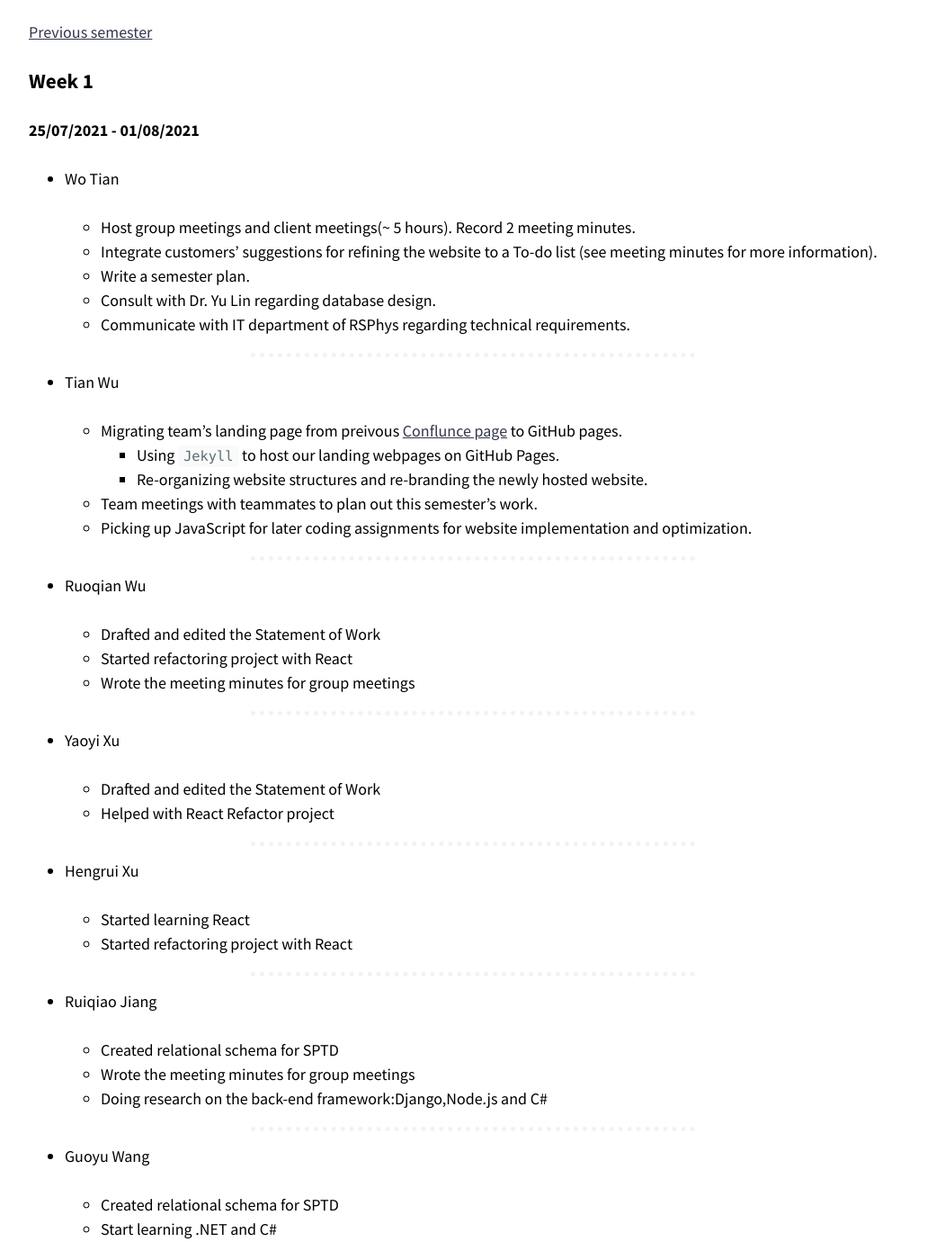
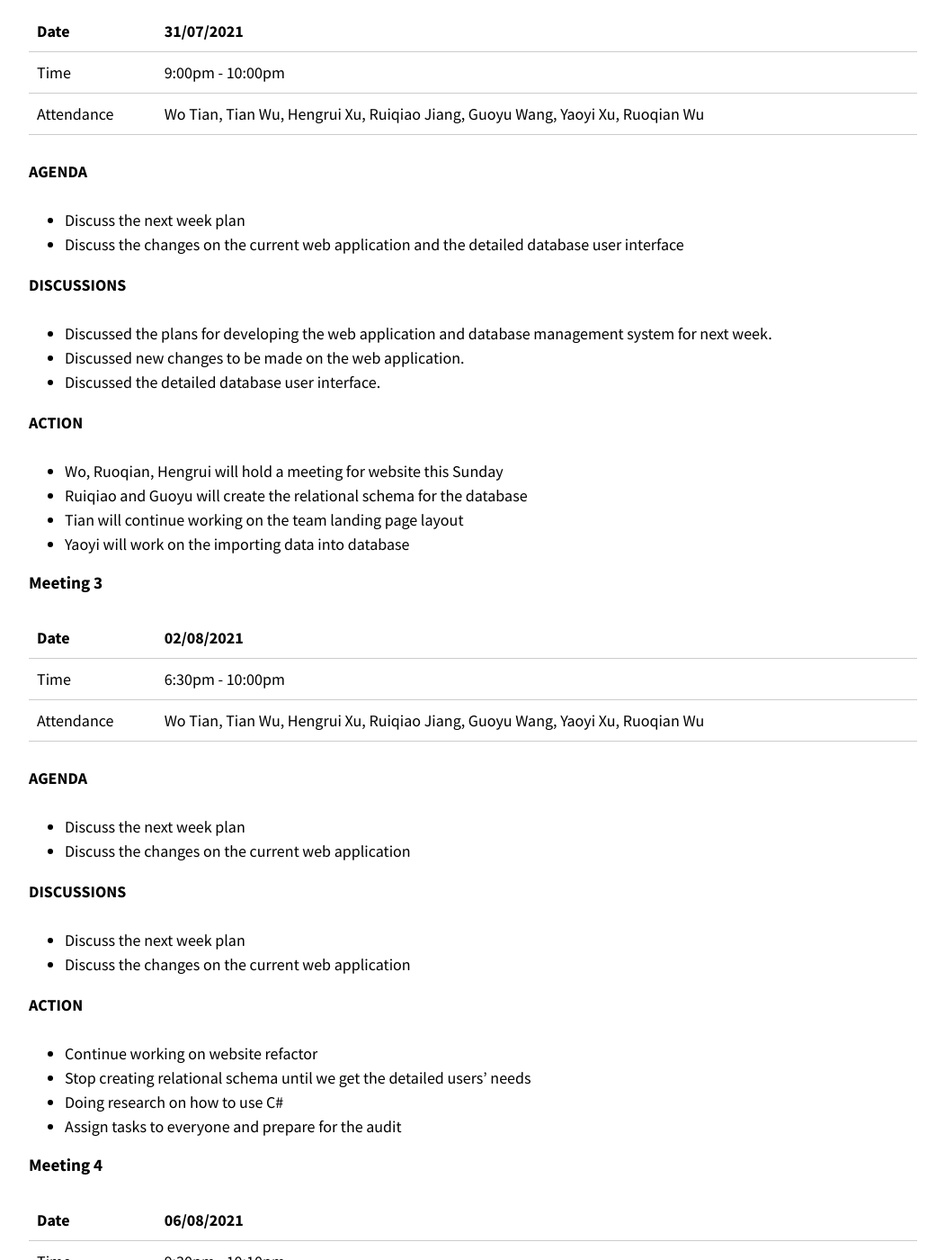
Before and after one commit to optofab/optofab.github.io, a Jekyll site: the page built from logs.md, in a window 1280 px wide and 1400 px high, scrolled down 5069 px. Shown: the whole window at 90% size, without its empty margins (114-1165 px from the left). Built offline with Jekyll 4.4.1, drawn with Linux system fonts in a browser that asks for light colours; nearby versions of some CDN libraries; emoji names are drawn with the system emoji font; some of the changed text lies outside the part shown.

Commit message:
update work records and meeting minutes

```diff
--- a/logs.md
+++ b/logs.md
@@ -172,6 +172,80 @@ OptoFab:
 - Wo: Communicate with Martin regarding the usage of React
 - Ruoqian, Hengrui: Refactor the website
 
+#### Meeting 2
+
+| Date       | 31/07/2021                                                                    |
+| ---------- | ----------------------------------------------------------------------------- |
+| Time       | 9:00pm - 10:00pm                                                              |
+| Attendance | Wo Tian, Tian Wu, Hengrui Xu, Ruiqiao Jiang, Guoyu Wang, Yaoyi Xu, Ruoqian Wu |
+
+**AGENDA**
+
+- Discuss the next week plan
+- Discuss the changes on the current web application and the detailed database user interface
+
+**DISCUSSIONS**
+
+- Discussed the plans for developing the web application and database management system for next week.
+- Discussed new changes to be made on the web application.
+- Discussed the detailed database user interface.
+
+**ACTION**
+
+- Wo, Ruoqian, Hengrui will hold a meeting for website this Sunday
+- Ruiqiao and Guoyu will create the relational schema for the database
+- Tian will continue working on the team landing page layout
+- Yaoyi will work on the importing data into database
+
+#### Meeting 3
+
+| Date       | 02/08/2021                                                                    |
+| ---------- | ----------------------------------------------------------------------------- |
+| Time       | 6:30pm - 10:00pm                                                              |
+| Attendance | Wo Tian, Tian Wu, Hengrui Xu, Ruiqiao Jiang, Guoyu Wang, Yaoyi Xu, Ruoqian Wu |
+
+**AGENDA**
+
+- Discuss the next week plan
+- Discuss the changes on the current web application
+
+**DISCUSSIONS**
+
+- Discuss the next week plan
+- Discuss the changes on the current web application
+
+**ACTION**
+
+- Continue working on website refactor
+- Stop creating relational schema until we get the detailed users’ needs
+- Doing research on how to use C#
+- Assign tasks to everyone and prepare for the audit
+
+#### Meeting 4
+
+| Date       | 06/08/2021                                                                    |
+| ---------- | ----------------------------------------------------------------------------- |
+| Time       | 9:30pm - 10:10pm                                                              |
+| Attendance | Wo Tian, Tian Wu, Hengrui Xu, Ruiqiao Jiang, Guoyu Wang, Yaoyi Xu, Ruoqian Wu |
+
+**AGENDA**
+
+- Discuss the next week plan
+- Discuss the changes on the current web application
+- Discuss the IP Agreement
+
+**DISCUSSIONS**
+
+- Discussed the plans for developing the web application for next week.
+- Discussed new changes to be made on the web application.
+- Discussed the changes on IP Agreement
+
+**ACTION**
+
+- Continue working on website refactor
+- Every team member will sign the IP Agreement.
+- Continue preparing for Audit 1
+
 ## Work Records
 
 [Previous semester](/meetings)
@@ -262,13 +336,19 @@ OptoFab:
 
 - Ruoqian Wu
 
-  -
+  - Wrote the new version of website
+  - Wrote the project requirements
+  - Wrote the risk assessment
 
 <hr class="hr-dotted">
 
 - Yaoyi Xu
 
-  -
+  - Edited the statement of work
+  - Edited the project requirements
+  - Wrote the technical risk assessment
+  - Wrote the project status
+  - Researched on Php backend functionalities
 
 <hr class="hr-dotted">
 
@@ -289,7 +369,7 @@ OptoFab:
 
 - Guoyu Wang
 
-  -
+  - Wrote the stakeholder analysis
 
 ### Week 3
 
```
